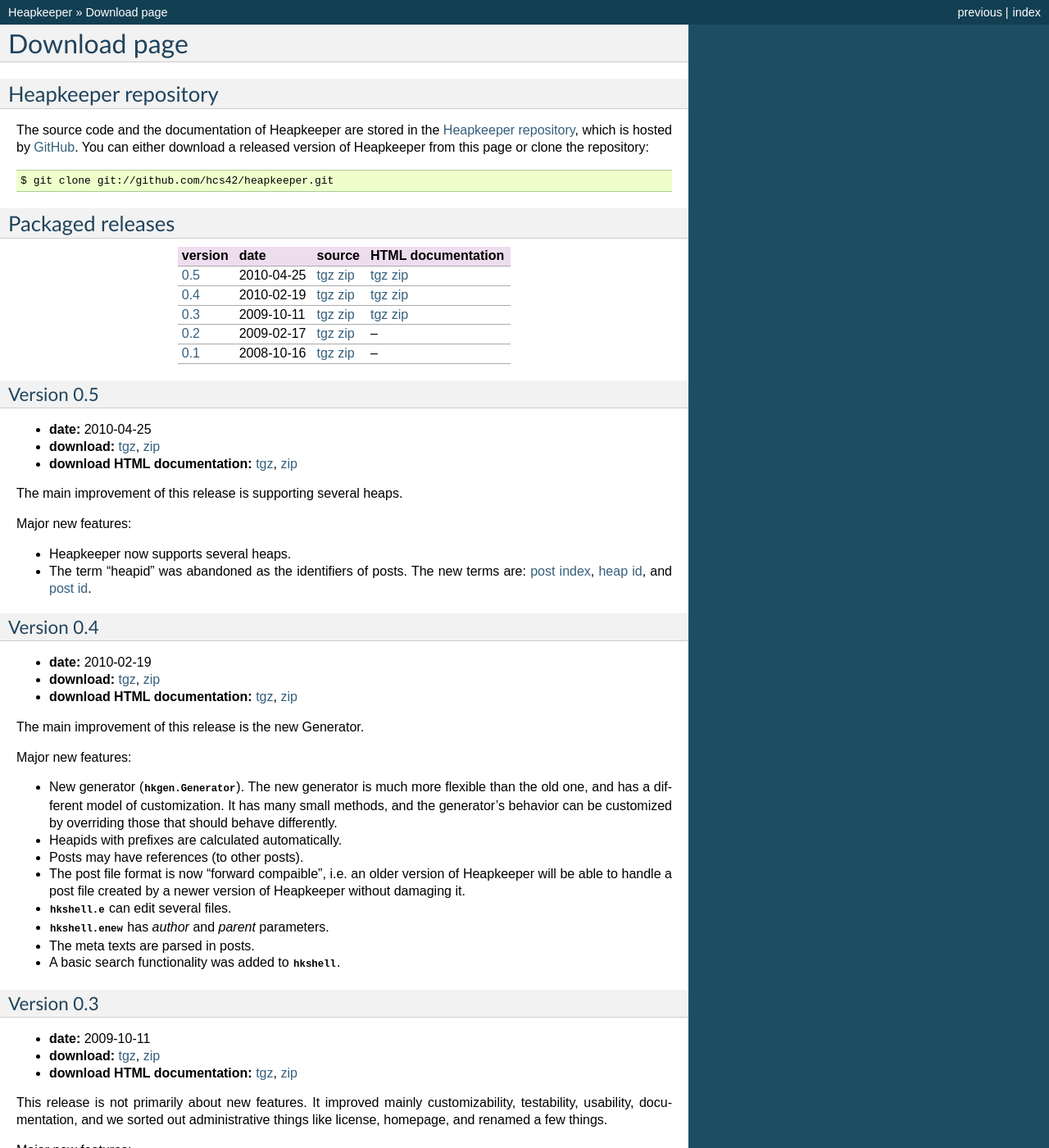
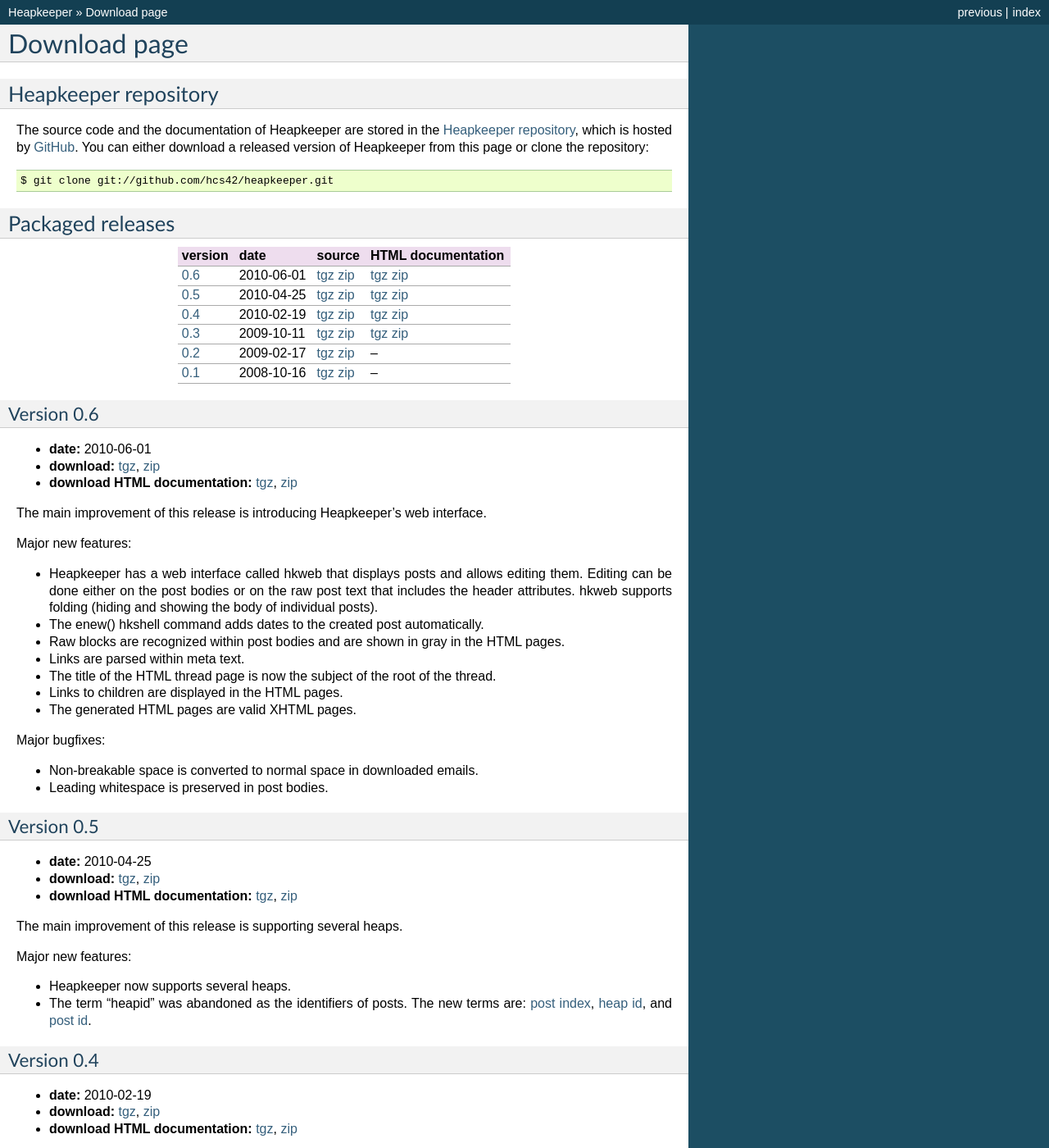
Before and after one commit to hcs42/heapkeeper-old, a Sphinx documentation site: the page built from doc/download.rst, in a window 1280 px wide and 1400 px high. Shown: the whole window at 82% size. Built offline with Sphinx 7.4.7, drawn with Linux system fonts in a browser that asks for light colours; pages that are not in the unit, such as notebooks, are missing from menus.

Commit message:
Download page: updated for v0.6
[v0.6]

```diff
--- a/doc/download.rst
+++ b/doc/download.rst
@@ -23,6 +23,8 @@ Packaged releases
 | version  | date       | source      | HTML documentation |
 |          |            |             |                    |
 +==========+============+=============+====================+
+| `0.6`_   | 2010-06-01 | tgz__ zip__ | tgz__ zip__        |
++----------+------------+-------------+--------------------+
 | `0.5`_   | 2010-04-25 | tgz__ zip__ | tgz__ zip__        |
 +----------+------------+-------------+--------------------+
 | `0.4`_   | 2010-02-19 | tgz__ zip__ | tgz__ zip__        |
@@ -34,6 +36,10 @@ Packaged releases
 | `0.1`_   | 2008-10-16 | tgz__ zip__ |  --                |
 +----------+------------+-------------+--------------------+
 
+__ http://heapkeeper.org/releases/heapkeeper-0.6.tar.gz
+__ http://heapkeeper.org/releases/heapkeeper-0.6.zip
+__ http://heapkeeper.org/releases/heapkeeper-htmldoc-0.6.tar.gz
+__ http://heapkeeper.org/releases/heapkeeper-htmldoc-0.6.zip
 __ http://heapkeeper.org/releases/heapkeeper-0.5.tar.gz
 __ http://heapkeeper.org/releases/heapkeeper-0.5.zip
 __ http://heapkeeper.org/releases/heapkeeper-htmldoc-0.5.tar.gz
@@ -50,6 +56,42 @@ __ http://github.com/hcs42/heapkeeper/tarball/v0.2
 __ http://github.com/hcs42/heapkeeper/zipball/v0.2
 __ http://github.com/hcs42/heapkeeper/tarball/v0.1
 __ http://github.com/hcs42/heapkeeper/zipball/v0.1
+
+.. _`0.6`:
+
+Version 0.6
+^^^^^^^^^^^
+
+- **date:** 2010-06-01
+- **download:** tgz__, zip__
+- **download HTML documentation:** tgz__, zip__
+
+__ http://heapkeeper.org/releases/heapkeeper-0.6.tar.gz
+__ http://heapkeeper.org/releases/heapkeeper-0.6.zip
+__ http://heapkeeper.org/releases/heapkeeper-htmldoc-0.6.tar.gz
+__ http://heapkeeper.org/releases/heapkeeper-htmldoc-0.6.zip
+
+The main improvement of this release is introducing Heapkeeper's web interface.
+
+Major new features:
+
+- Heapkeeper has a web interface called hkweb that displays posts and allows
+  editing them. Editing can be done either on the post bodies or on the raw
+  post text that includes the header attributes. hkweb supports folding (hiding
+  and showing the body of individual posts).
+- The enew() hkshell command adds dates to the created post automatically.
+- Raw blocks are recognized within post bodies and are shown in gray in the
+  HTML pages.
+- Links are parsed within meta text.
+- The title of the HTML thread page is now the subject of the root of the
+  thread.
+- Links to children are displayed in the HTML pages.
+- The generated HTML pages are valid XHTML pages.
+
+Major bugfixes:
+
+- Non-breakable space is converted to normal space in downloaded emails.
+- Leading whitespace is preserved in post bodies.
 
 .. _`0.5`:
 
```
